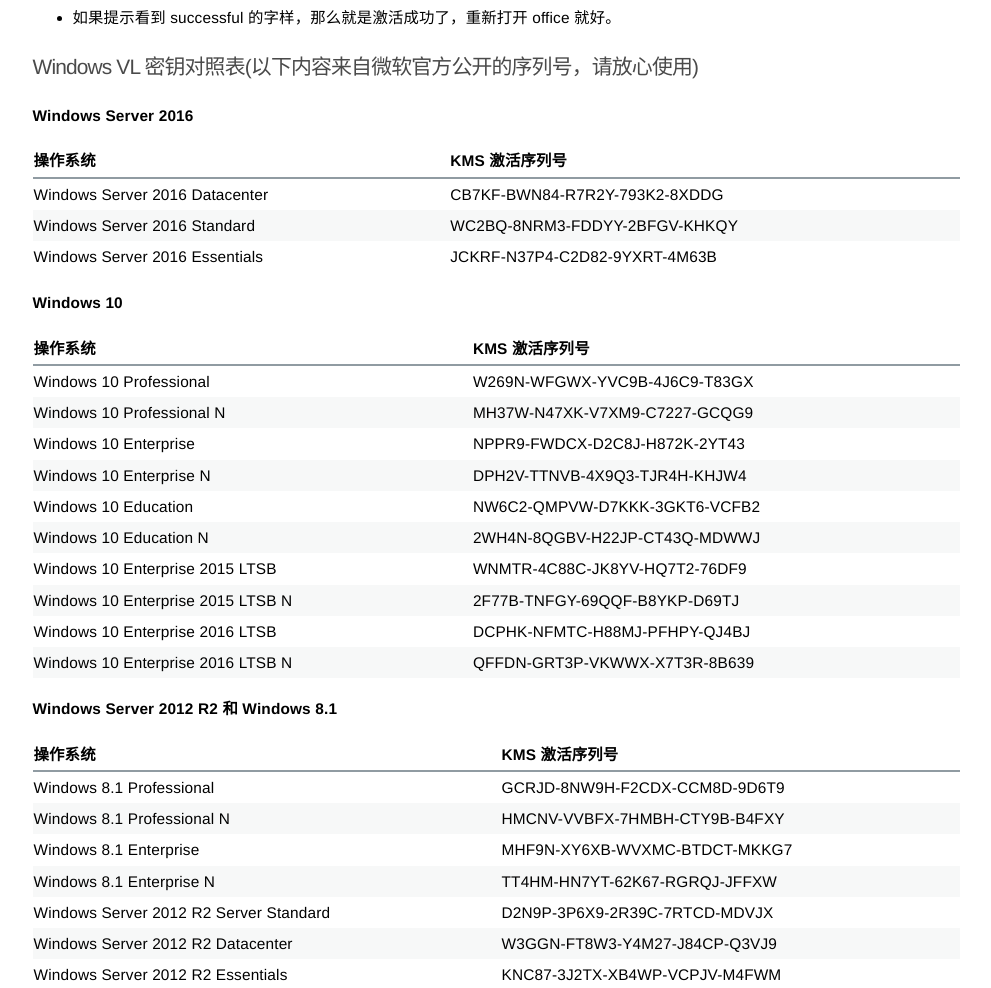
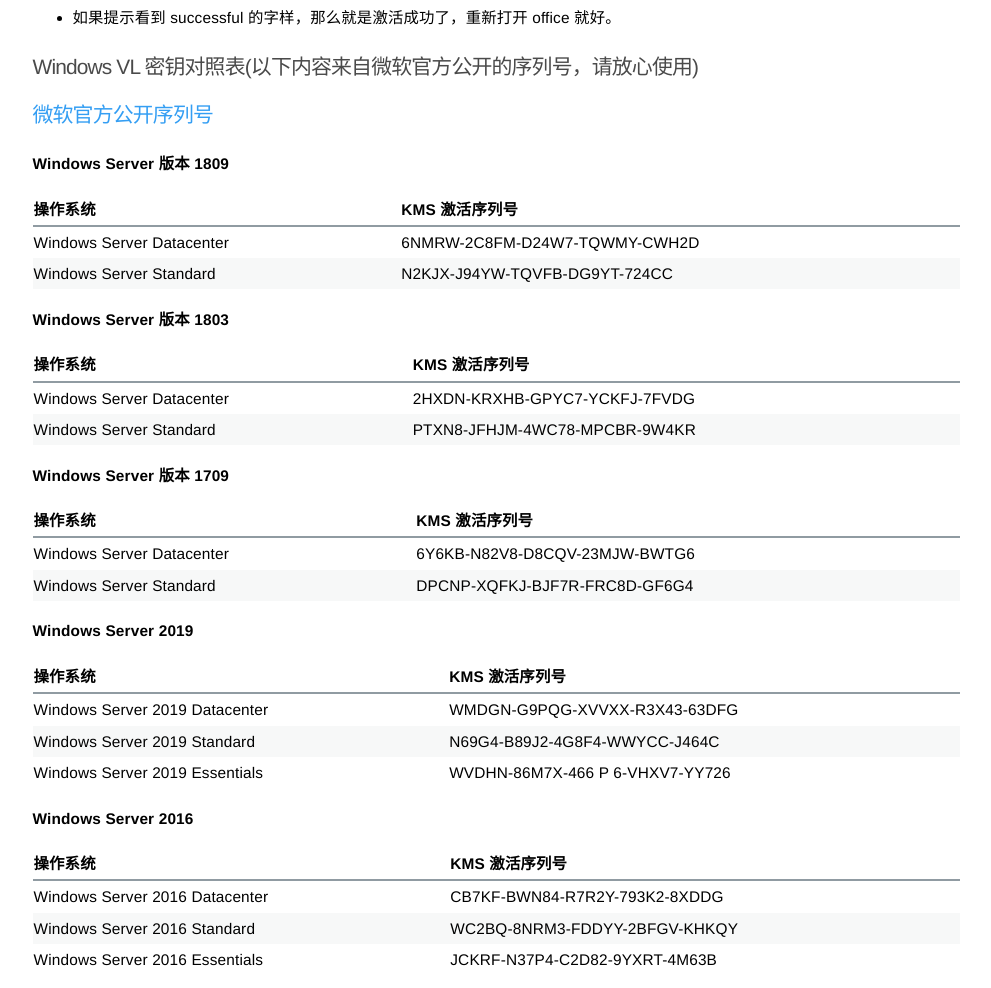
Before and after one commit to nmgliangwei/kms-page, a plain HTML site: page index.html in a window 1280 px wide. Shown: the part 1510-2498 px from the top of the page, without its empty margins (269-1260 px from the left). Drawn offline with Linux system fonts and the light colour scheme.

Commit message:
更新序列号

```diff
--- a/index.html
+++ b/index.html
@@ -5,8 +5,8 @@
   <meta http-equiv="Content-Type" content="text/html; charset=UTF-8" />
   <title>KMS一键激活Windows所有版本、office所有版本、一句命令激活WINDOWS</title>
   <meta name="description" content="KMS一键激活Windows所有版本、office所有版本,windows10企业版激活,windows10激活,office激活,一句命令激活WINDOWS  " />
-  <link rel="stylesheet" href="/static/css/fontawesome.css" type="text/css" />
-  <link rel="stylesheet" href="/static/css/style.min.css" type="text/css" />
+  <link rel="stylesheet" href="static/css/fontawesome.css" type="text/css" />
+  <link rel="stylesheet" href="static/css/style.min.css" type="text/css" />
   <script>
 var _hmt = _hmt || [];
 (function() {
@@ -79,6 +79,87 @@ cscript ospp.vbs /act
         </ul>
         <a pjax="no" name="_label3"></a>
         <h2>Windows VL 密钥对照表(以下内容来自微软官方公开的序列号，请放心使用)</h2>
+		<h2><a href="https://docs.microsoft.com/zh-cn/windows-server/get-started/kmsclientkeys" target="_blank" >微软官方公开序列号</a></h2>
+		 <p><strong>Windows Server 版本 1809</strong></p>
+        <table>
+         <thead>
+          <tr>
+           <th>操作系统</th>
+           <th> KMS 激活序列号</th>
+          </tr>
+         </thead>
+         <tbody>
+          <tr>
+           <td>Windows Server Datacenter</td>
+           <td>6NMRW-2C8FM-D24W7-TQWMY-CWH2D</td>
+          </tr>
+          <tr>
+           <td>Windows Server Standard</td>
+           <td>N2KJX-J94YW-TQVFB-DG9YT-724CC</td>
+          </tr>
+         </tbody>
+        </table>
+		 <p><strong>Windows Server 版本 1803</strong></p>
+        <table>
+         <thead>
+          <tr>
+           <th>操作系统</th>
+           <th> KMS 激活序列号</th>
+          </tr>
+         </thead>
+         <tbody>
+          <tr>
+           <td>Windows Server Datacenter</td>
+           <td>2HXDN-KRXHB-GPYC7-YCKFJ-7FVDG</td>
+          </tr>
+          <tr>
+           <td>Windows Server Standard</td>
+           <td>PTXN8-JFHJM-4WC78-MPCBR-9W4KR</td>
+          </tr>
+         </tbody>
+        </table>
+		 <p><strong>Windows Server 版本 1709</strong></p>
+        <table>
+         <thead>
+          <tr>
+           <th>操作系统</th>
+           <th> KMS 激活序列号</th>
+          </tr>
+         </thead>
+         <tbody>
+          <tr>
+           <td>Windows Server Datacenter</td>
+           <td>6Y6KB-N82V8-D8CQV-23MJW-BWTG6</td>
+          </tr>
+          <tr>
+           <td>Windows Server Standard</td>
+           <td>DPCNP-XQFKJ-BJF7R-FRC8D-GF6G4</td>
+          </tr>
+         </tbody>
+        </table>
+		 <p><strong>Windows Server 2019</strong></p>
+        <table>
+         <thead>
+          <tr>
+           <th>操作系统</th>
+           <th> KMS 激活序列号</th>
+          </tr>
+         </thead>
+         <tbody>
+          <tr>
+           <td>Windows Server 2019 Datacenter</td>
+           <td>WMDGN-G9PQG-XVVXX-R3X43-63DFG</td>
+          </tr>
+          <tr>
+           <td>Windows Server 2019 Standard</td>
+           <td>N69G4-B89J2-4G8F4-WWYCC-J464C</td>
+          </tr>
+		  <tr>
+           <td>Windows Server 2019 Essentials</td>
+           <td>WVDHN-86M7X-466 P 6-VHXV7-YY726</td>
+          </tr>
+         </tbody>
+        </table>
         <p><strong>Windows Server 2016</strong></p>
         <table>
          <thead>
```
